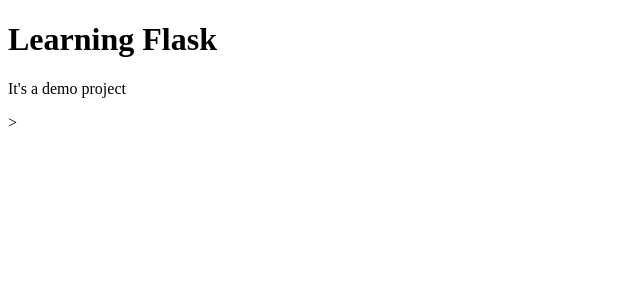
After one commit to xhiccupx/flask-discovery, a Flask app: page /about in a window 1280 px wide. The commit adds this page. Shown: the top 300 px of the page, without its empty margins (0-640 px from the left). Run offline with Flask 2, Linux system fonts and the light colour scheme.

Commit message:
About page

```diff
--- a/routes.py
+++ b/routes.py
@@ -6,6 +6,9 @@ app = Flask(__name__)
 def index():
     return render_template("index.html")
 
+@app.route("/about")
+def about():
+    return render_template("about.html")
 
 if __name__ == "__main__":
     app.run(debug=True)
--- /dev/null
+++ b/templates/about.html
@@ -0,0 +1,8 @@
+{% extends "layout.html" %}
+{% block content %}
+<main>
+    <class name="container">
+      <p>It's a demo project</p>
+    </class>
+</main>
+{% endblock %}
--- a/templates/index.html
+++ b/templates/index.html
@@ -5,7 +5,7 @@
         <div class="secton-content">
             <h2>Discoverer places near you.</h2>>
             <a href="#" class="btn-primary">SIGN UP</a>
-            <a href="#" class="btn-secondary">LEARN MORE</a>
+            <a href="{{ url_for('about')}}" class="btn-secondary">LEARN MORE</a>
         </div>
         <div class="section-device">
             <img src="static/img/device.png">
```
Also changed, not shown: requirements.txt (added, +15 -0 lines), 1 other file.
